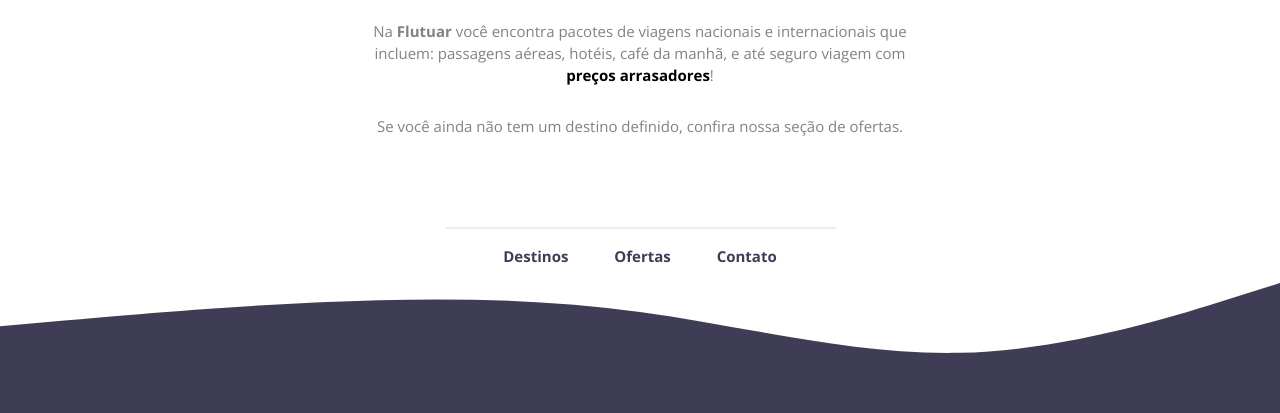
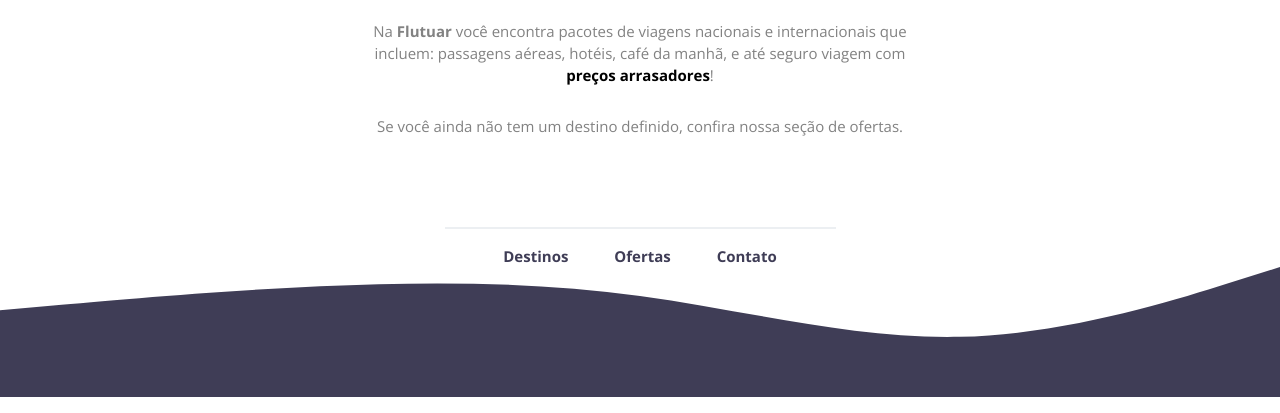
Before and after one commit to mviniciussb/viagens-aereas, a plain HTML site: page index.html in a window 1280 px wide. Shown: the part 387-800 px from the top of the page. Drawn offline with nearby package versions, Linux system fonts and the light colour scheme.

Commit message:
atualização rodapé

```diff
--- a/index.html
+++ b/index.html
@@ -26,8 +26,10 @@
         <a href="#" target="_blank">Destinos</a>
         <a href="#" target="_blank">Ofertas</a>
         <a href="#" target="_blank">Contato</a>
+
+        <img id="rodape" src="imagens/Wave.svg" alt="Ondulação escura">
     </footer>
-        <img id="rodape" src="imagens/Wave.svg" alt="Ondulação escura">
+
 
 </body>
 </html>
--- a/style.css
+++ b/style.css
@@ -16,6 +16,9 @@ body{
     font-family: 'Open Sans', sans-serif;
     font-size: 15px;
     text-align: center;
+
+
+    overflow-y: hidden;
 }
 
 main{
@@ -75,8 +78,9 @@ footer a{
 }
 
 #rodape{
-    position: absolute;
-    bottom: 0;
-    left: 0;
-    width: 100vw;
+    display: flex;
+    flex-direction: column;
+    width: 100%;
+
+
 }
```
